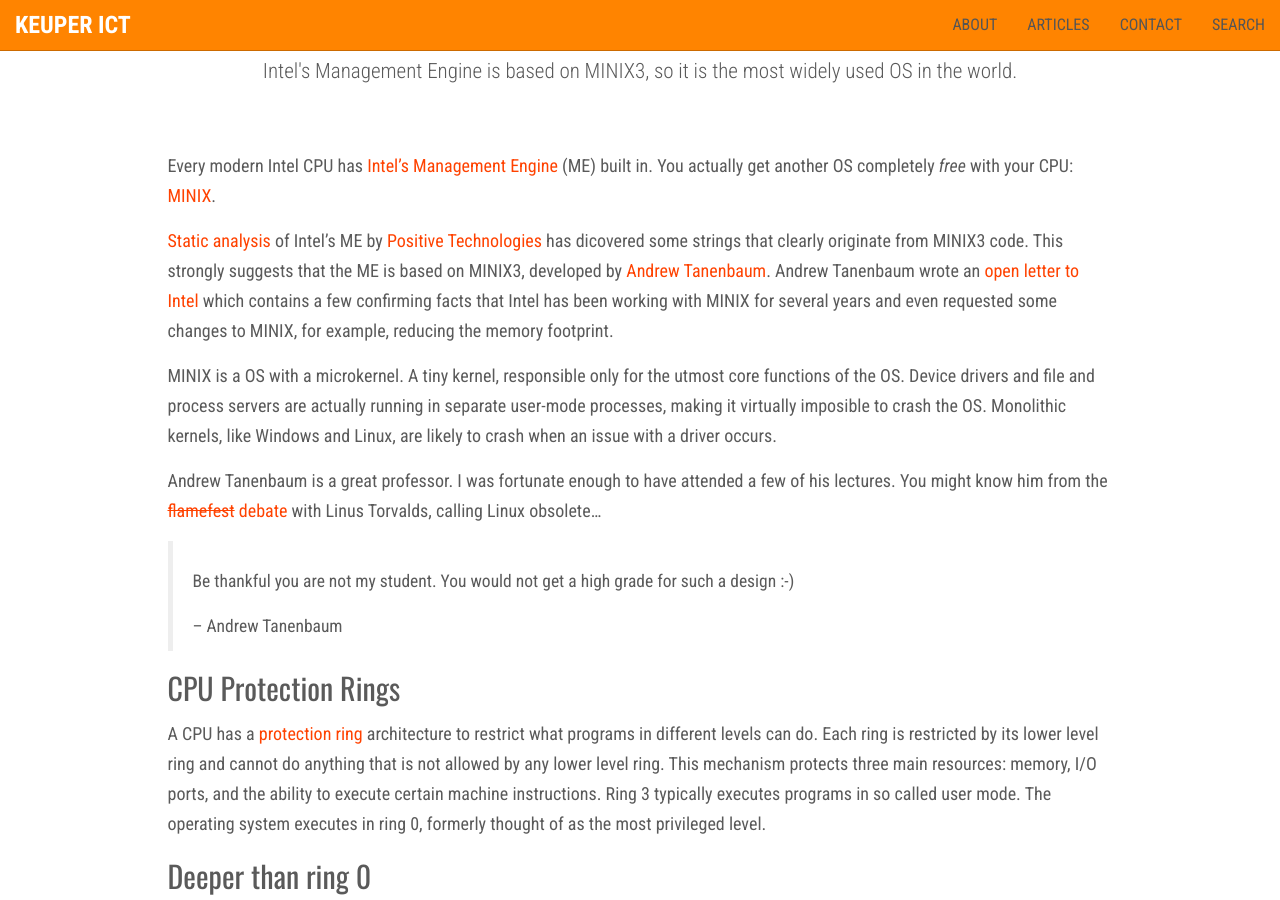
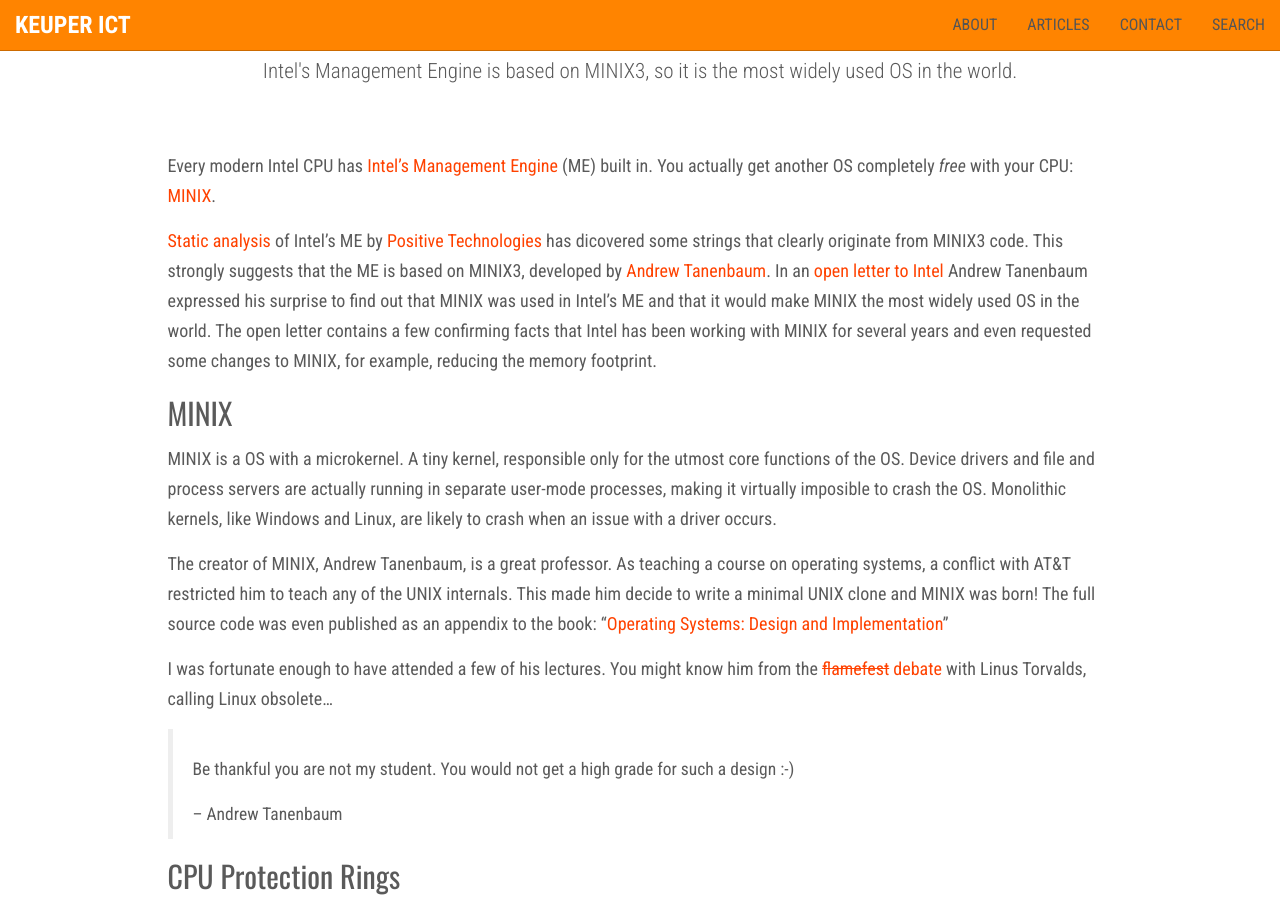
Before and after one commit to jkeuper/jkeuper.github.io, a Jekyll site: the page built from _posts/2017-11-08-most-used-os.md, in a window 1280 px wide and 900 px high, scrolled down 664 px. Built offline with Jekyll 4.4.1, drawn with Linux system fonts in a browser that asks for light colours; nearby versions of some CDN libraries.

Commit message:
Added some minix/Tanenbaum background info

```diff
--- a/_posts/2017-11-08-most-used-os.md
+++ b/_posts/2017-11-08-most-used-os.md
@@ -13,21 +13,30 @@
 of Intel's ME by [Positive Technologies](http://blog.ptsecurity.com) has dicovered some
 strings that clearly originate from MINIX3 code. This strongly suggests
 that the ME is based on MINIX3, developed by [Andrew Tanenbaum](http://www.cs.vu.nl/~ast/).
-Andrew Tanenbaum wrote an [open letter to Intel](http://www.cs.vu.nl/~ast/intel/)
-which contains a few confirming facts that Intel has been working with
-MINIX for several years and even requested some changes to MINIX, for
-example, reducing the memory footprint.
+In an [open letter to Intel](http://www.cs.vu.nl/~ast/intel/) Andrew
+Tanenbaum expressed his surprise to find out that MINIX was used in Intel's
+ME and that it would make MINIX the most widely used OS in the world.
+The open letter contains a few confirming facts that Intel has been
+working with MINIX for several years and even requested some changes to
+MINIX, for example, reducing the memory footprint.
 
+## MINIX
 MINIX is a OS with a microkernel. A tiny kernel, responsible only for the
 utmost core functions of the OS. Device drivers and file and process servers
 are actually running in separate user-mode processes, making it virtually
 imposible to crash the OS. Monolithic kernels, like Windows and Linux, are
 likely to crash when an issue with a driver occurs.
 
-Andrew Tanenbaum is a great professor. I was fortunate enough to have attended
-a few of his lectures.  You might know him from the
+The creator of MINIX, Andrew Tanenbaum, is a great professor. As teaching a
+course on operating systems, a conflict with AT&T restricted him to teach any
+of the UNIX internals. This made him decide to write a minimal UNIX clone and
+MINIX was born! The full source code was even published as an appendix to the book:
+"[Operating Systems: Design and Implementation](https://archive.org/details/OperatingSystemsDesignImplementation)"
+
+I was fortunate enough to have attended a few of his lectures. You might know him from the
 [~~flamefest~~ debate](http://www.oreilly.com/openbook/opensources/book/appa.html)
 with Linus Torvalds, calling Linux obsolete...
+
 > Be thankful you are not my student. You would not get a high grade for such a design :-)
 >
 > -- Andrew Tanenbaum
```
